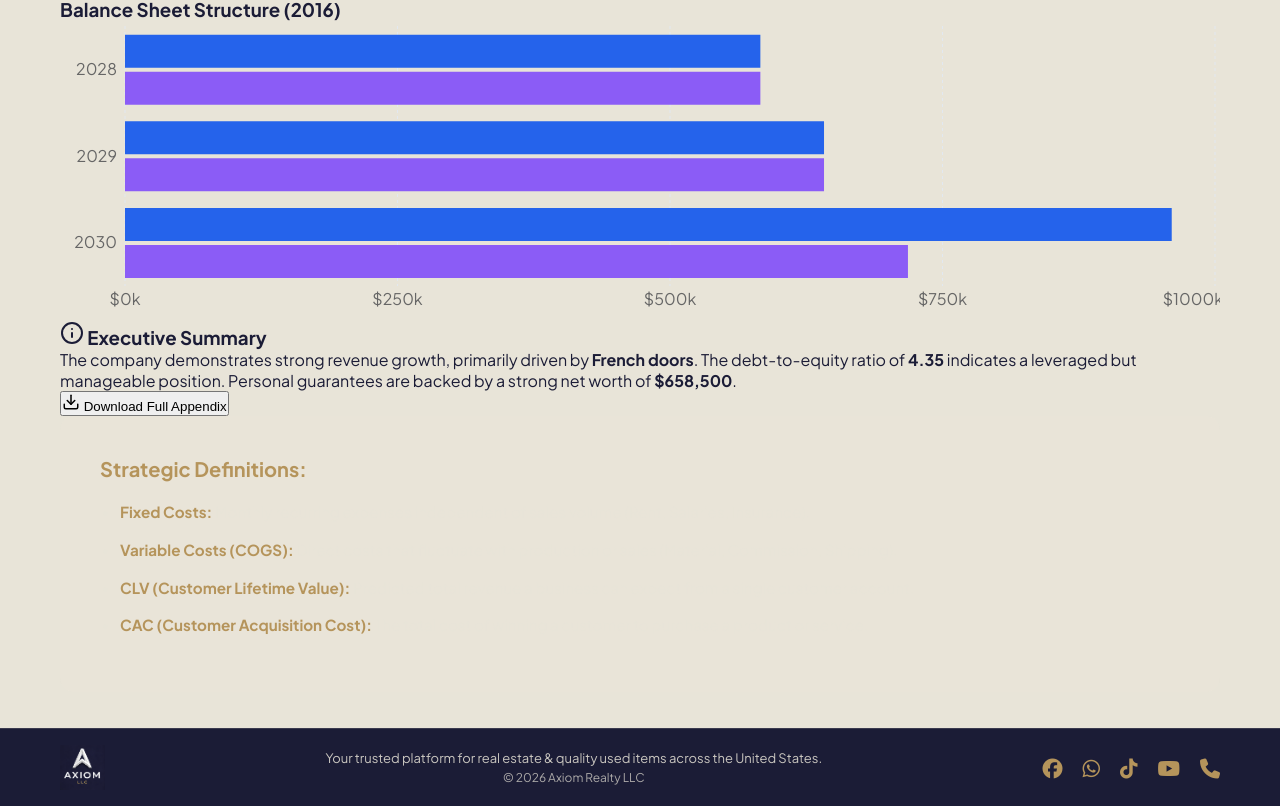
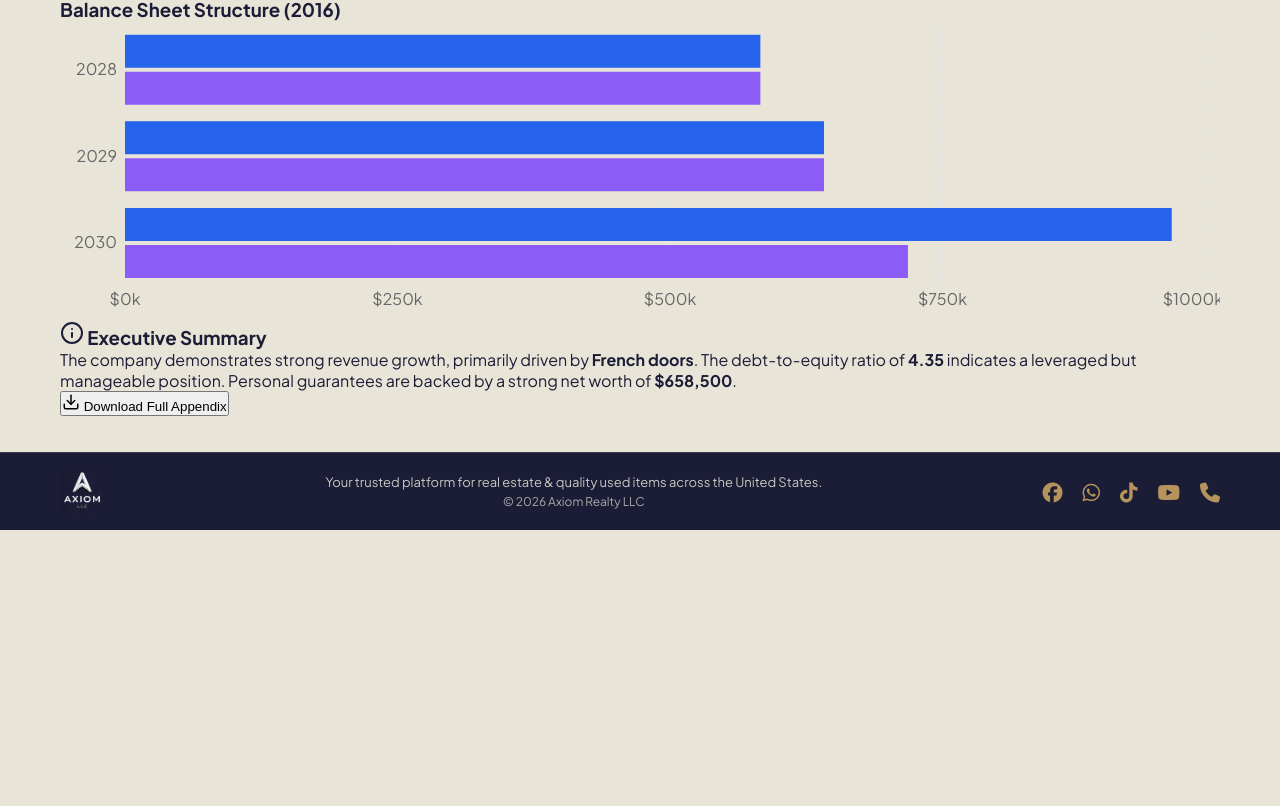
Before and after one commit to dphung88/real-estate-marketplace, a Next.js app: page /tools/break-even in a window 1280 px wide. Shown: the part 1352-2158 px from the top of the page. After the commit the page ends 1882 px from the top, so only its background shows below. Built offline with nearby package versions, Linux system fonts and the light colour scheme.

Commit message:
style: Align table headers and remove Strategic Definitions

```diff
--- a/app/components/tools/ProFinancialDashboard.js
+++ b/app/components/tools/ProFinancialDashboard.js
@@ -263,25 +263,20 @@ const ProFinancialDashboard = () => {
   );
 
   const renderTableData = (category, title, yearsList, sectionKey) => {
-    // Determine exact column widths to guarantee alignment across all tables
-    // First col is 25%, remaining cols split the rest equally
     const colCount = yearsList.length;
     const dataColWidth = `${75 / colCount}%`;
 
     return (
       <div className="mb-10">
-        <div className="flex items-center gap-3 mb-4 pb-2 border-b-2 border-slate-100">
-          <h3 className="font-bold text-slate-800 text-lg tracking-wide">{title}</h3>
-        </div>
-
-        <div className="bg-white rounded-2xl border border-slate-200 shadow-sm overflow-hidden">
-          <div className="overflow-x-auto custom-scrollbar">
+        <div className="overflow-x-auto custom-scrollbar bg-white rounded-2xl border border-slate-200 shadow-sm">
           <table className="w-full text-left text-sm border-collapse" style={{ tableLayout: 'fixed', minWidth: '900px' }}>
             <thead>
-                <tr className="bg-slate-50">
-                  <th className="p-4 font-bold text-slate-600 border-b border-slate-200 uppercase tracking-wider text-xs" style={{ width: '25%' }}></th>
+              <tr className="bg-slate-50 border-b-2 border-slate-200">
+                <th className="p-5 font-black text-slate-900 text-2xl" style={{ width: '25%' }}>
+                  {title}
+                </th>
                 {yearsList.map(y => (
-                    <th key={y} className="p-4 font-bold text-slate-800 text-right border-b border-slate-200 uppercase tracking-wider text-sm" style={{ width: dataColWidth }}>
+                  <th key={y} className="p-5 font-black text-slate-900 text-xl text-right" style={{ width: dataColWidth }}>
                     {y}
                   </th>
                 ))}
@@ -318,7 +313,6 @@ const ProFinancialDashboard = () => {
                 ))}
             </tbody>
           </table>
-          </div>
         </div>
       </div>
     );
--- a/app/tools/break-even/page.js
+++ b/app/tools/break-even/page.js
@@ -86,19 +86,6 @@ export default function BreakEvenPage() {
 
             {activeTab === 'breakeven' ? <AxiomBreakEven /> : <ProFinancialDashboard />}
 
-            <div className="why-card mt-12" style={{ textAlign: 'left', padding: '40px' }}>
-              <h4 style={{ color: 'var(--color-accent)', marginBottom: '20px', fontSize: '1.25rem' }}>Strategic Definitions:</h4>
-              <div className="grid grid-cols-1 md:grid-cols-2 gap-8">
-                <ul className="facts-list" style={{ color: 'var(--color-light)' }}>
-                  <li style={{ marginBottom: '15px' }}><strong style={{ color: '#B5945B' }}>Fixed Costs:</strong> Monthly recurring expenses independent of sales volume (Rent, Salaries, Insurance).</li>
-                  <li style={{ marginBottom: '15px' }}><strong style={{ color: '#B5945B' }}>Variable Costs (COGS):</strong> Direct costs that fluctuate with production or sales (Material, Commission, Shipping).</li>
-                </ul>
-                <ul className="facts-list" style={{ color: 'var(--color-light)' }}>
-                  <li style={{ marginBottom: '15px' }}><strong style={{ color: '#B5945B' }}>CLV (Customer Lifetime Value):</strong> Predicted total revenue a business can expect from a single customer account.</li>
-                  <li style={{ marginBottom: '15px' }}><strong style={{ color: '#B5945B' }}>CAC (Customer Acquisition Cost):</strong> The total cost of winning a customer to purchase a product or service.</li>
-                </ul>
-              </div>
-            </div>
           </div>
         </div>
       </section>
```
Lines whose indentation alone changed are shown as unchanged.
